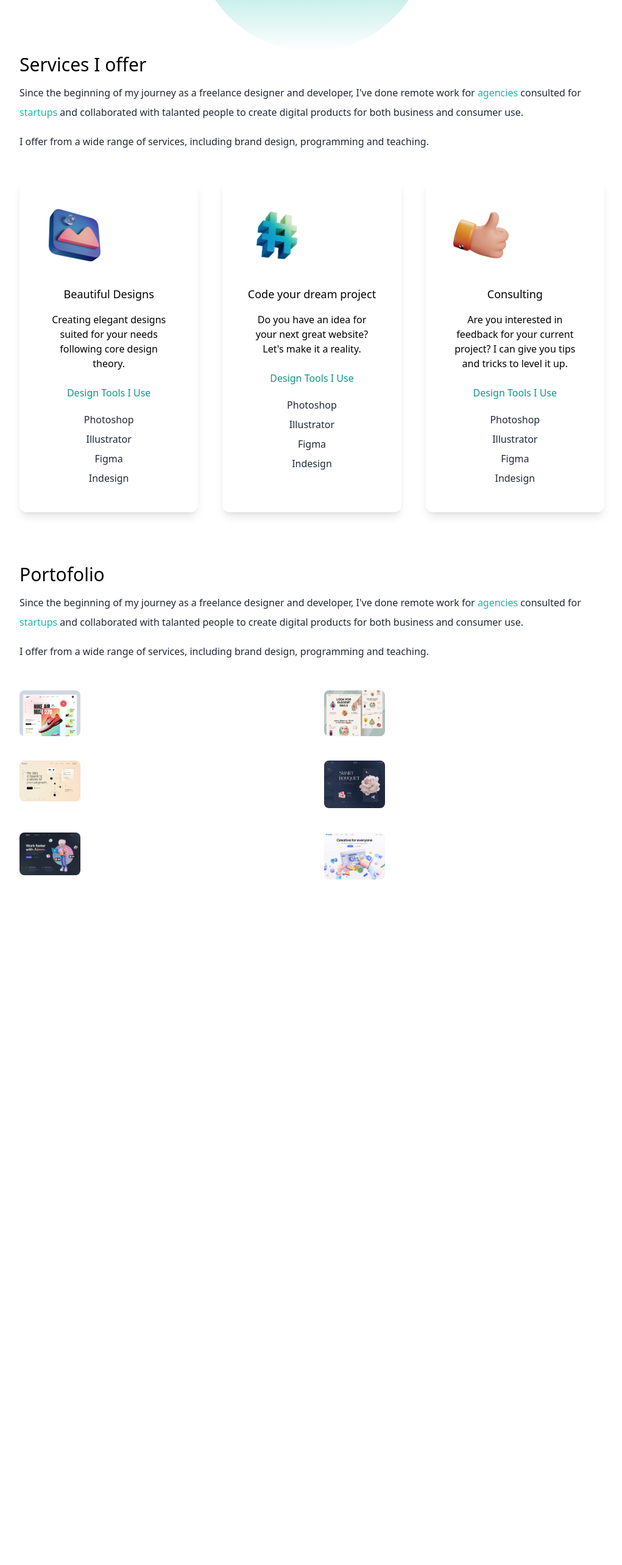
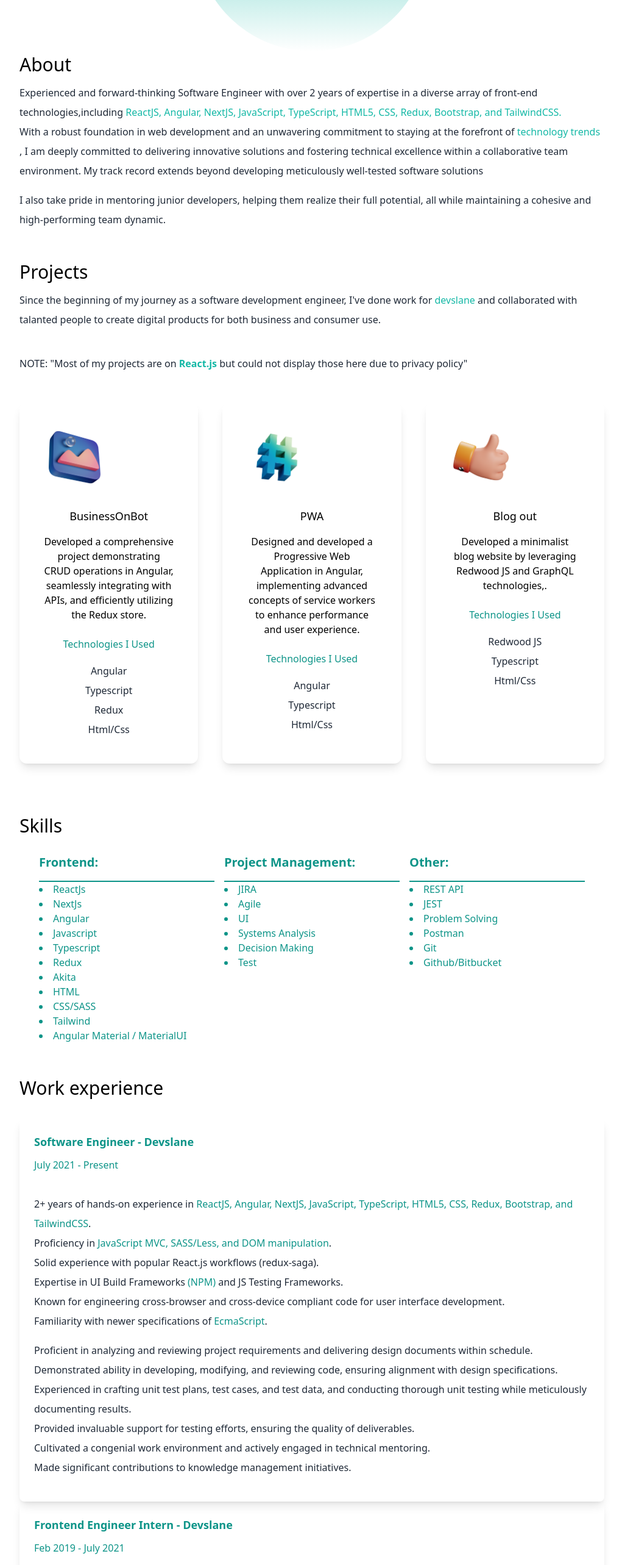
Before and after one commit to arshahmad/My-portfolio, a React (Create React App) app: page / in a window 1280 px wide. Shown: the part 940-3506 px from the top of the page at 61% size, without its empty margins (128-1149 px from the left). Before the commit the page ends 2462 px from the top, so only its background shows below. Built offline with nearby package versions, Linux system fonts and the light colour scheme.

Commit message:
more sections added

```diff
--- a/src/App.tsx
+++ b/src/App.tsx
@@ -1,9 +1,9 @@
-import React, {useState} from 'react';
-import "../src/index.css"
+import React, { useState } from "react";
+import "../src/index.css";
 import { BsFillMoonStarsFill } from "react-icons/bs";
 import { AiFillTwitterCircle, AiFillLinkedin } from "react-icons/ai";
-import logo from './logo.svg';
-import './App.css';
+import logo from "./logo.svg";
+import "./App.css";
 
 function App() {
   const [darkMode, setDarkMode] = useState<boolean>(false);
@@ -47,88 +47,96 @@ function App() {
             <AiFillLinkedin />
           </div>
           <div className="relative bg-gradient-to-b from-teal-500 rounded-full w-80 h-80 md:w-96 md:h-96 mt-20 mx-auto overflow-hidden">
-              <img src={"/dev-ed-wave.png"} alt="Img"/>
+            <img src={"/dev-ed-wave.png"} alt="Img" />
           </div>
         </section>
         <section>
           <div>
-              <h3 className="text-3xl py-1 dark:text-white">Services I offer </h3>
+            <h3 className="text-3xl py-1 dark:text-white">About </h3>
             <p className="text-md py-2 leading-8 text-gray-800 dark:text-gray-200">
-                Since the beginning of my journey as a freelance designer and
-                developer, I've done remote work for
-                <span className="text-teal-500"> agencies </span>
-                consulted for <span className="text-teal-500">startups </span>
+              Experienced and forward-thinking Software Engineer with over 2
+              years of expertise in a diverse array of front-end
+              technologies,including
+              <span className="text-teal-500">
+                {" "}
+                ReactJS, Angular, NextJS, JavaScript, TypeScript, HTML5, CSS,
+                Redux, Bootstrap, and TailwindCSS.
+              </span>
+              <br />
+              With a robust foundation in web development and an unwavering
+              commitment to staying at the forefront of
+              <span className="text-teal-500"> technology trends </span>, I am
+              deeply committed to delivering innovative solutions and fostering
+              technical excellence within a collaborative team environment. My
+              track record extends beyond developing meticulously well-tested
+              software solutions
+            </p>
+            <p className="text-md py-2 leading-8 text-gray-800 dark:text-gray-200">
+              I also take pride in mentoring junior developers, helping them
+              realize their full potential, all while maintaining a cohesive and
+              high-performing team dynamic.
+            </p>{" "}
+          </div>
+        </section>
+        <section className="py-10">
+          <div>
+            <h3 className="text-3xl py-1 dark:text-white ">Projects</h3>
+            <p className="text-md py-2 leading-8 text-gray-800 dark:text-gray-200">
+              Since the beginning of my journey as a software development
+              engineer, I've done work for
+              <span className="text-teal-500"> devslane </span>
               and collaborated with talanted people to create digital products
               for both business and consumer use.
             </p>
+            <br />
             <p className="text-md py-2 leading-8 text-gray-800 dark:text-gray-200">
-                I offer from a wide range of services, including brand design,
-                programming and teaching.
-              </p>{" "}
+              NOTE: "Most of my projects are on{" "}
+              <b className="text-teal-500">React.js</b> but could not display
+              those here due to privacy policy"
+            </p>
           </div>
           <div className="lg:flex gap-10">
             <div className="text-center shadow-lg p-10 rounded-xl my-10  dark:bg-white flex-1">
               <img src={"/design.png"} width={100} height={100} alt="img" />
-                <h3 className="text-lg font-medium pt-8 pb-2  ">
-                  Beautiful Designs
-                </h3>
+              <h3 className="text-lg font-medium pt-8 pb-2  ">BusinessOnBot</h3>
               <p className="py-2">
-                  Creating elegant designs suited for your needs following core
-                  design theory.
+                Developed a comprehensive project demonstrating CRUD operations
+                in Angular, seamlessly integrating with APIs, and efficiently
+                utilizing the Redux store.
               </p>
-                <h4 className="py-4 text-teal-600">Design Tools I Use</h4>
-                <p className="text-gray-800 py-1">Photoshop</p>
-                <p className="text-gray-800 py-1">Illustrator</p>
-                <p className="text-gray-800 py-1">Figma</p>
-                <p className="text-gray-800 py-1">Indesign</p>
+              <h4 className="py-4 text-teal-600">Technologies I Used</h4>
+              <p className="text-gray-800 py-1">Angular</p>
+              <p className="text-gray-800 py-1">Typescript</p>
+              <p className="text-gray-800 py-1">Redux</p>
+              <p className="text-gray-800 py-1">Html/Css</p>
             </div>
             <div className="text-center shadow-lg p-10 rounded-xl my-10 dark:bg-white flex-1">
               <img src={"/code.png"} width={100} height={100} alt="img" />
-                <h3 className="text-lg font-medium pt-8 pb-2 ">
-                  Code your dream project
-                </h3>
+              <h3 className="text-lg font-medium pt-8 pb-2 ">PWA</h3>
               <p className="py-2">
-                  Do you have an idea for your next great website? Let's make it a
-                  reality.
+                Designed and developed a Progressive Web Application in Angular,
+                implementing advanced concepts of service workers to enhance
+                performance and user experience.
               </p>
-                <h4 className="py-4 text-teal-600">Design Tools I Use</h4>
-                <p className="text-gray-800 py-1">Photoshop</p>
-                <p className="text-gray-800 py-1">Illustrator</p>
-                <p className="text-gray-800 py-1">Figma</p>
-                <p className="text-gray-800 py-1">Indesign</p>
+              <h4 className="py-4 text-teal-600">Technologies I Used</h4>
+              <p className="text-gray-800 py-1">Angular</p>
+              <p className="text-gray-800 py-1">Typescript</p>
+              <p className="text-gray-800 py-1">Html/Css</p>
             </div>
             <div className="text-center shadow-lg p-10 rounded-xl my-10 dark:bg-white flex-1">
               <img src={"/consulting.png"} width={100} height={100} alt="img" />
-                <h3 className="text-lg font-medium pt-8 pb-2 ">Consulting</h3>
+              <h3 className="text-lg font-medium pt-8 pb-2 ">Blog out</h3>
               <p className="py-2">
-                  Are you interested in feedback for your current project? I can
-                  give you tips and tricks to level it up.
+                Developed a minimalist blog website by leveraging Redwood JS and
+                GraphQL technologies,.
               </p>
-                <h4 className="py-4 text-teal-600">Design Tools I Use</h4>
-                <p className="text-gray-800 py-1">Photoshop</p>
-                <p className="text-gray-800 py-1">Illustrator</p>
-                <p className="text-gray-800 py-1">Figma</p>
-                <p className="text-gray-800 py-1">Indesign</p>
+              <h4 className="py-4 text-teal-600">Technologies I Used</h4>
+              <p className="text-gray-800 py-1">Redwood JS</p>
+              <p className="text-gray-800 py-1">Typescript</p>
+              <p className="text-gray-800 py-1">Html/Css</p>
             </div>
           </div>
-          </section>
-          <section className="py-10">
-            <div>
-              <h3 className="text-3xl py-1 dark:text-white ">Portofolio</h3>
-              <p className="text-md py-2 leading-8 text-gray-800 dark:text-gray-200">
-                Since the beginning of my journey as a freelance designer and
-                developer, I've done remote work for
-                <span className="text-teal-500"> agencies </span>
-                consulted for <span className="text-teal-500">startups </span>
-                and collaborated with talanted people to create digital products
-                for both business and consumer use.
-              </p>
-              <p className="text-md py-2 leading-8 text-gray-800 dark:text-gray-200">
-                I offer from a wide range of services, including brand design,
-                programming and teaching.
-              </p>
-            </div>
-            <div className="flex flex-col gap-10 py-10 lg:flex-row lg:flex-wrap">
+          {/* <div className="flex flex-col gap-10 py-10 lg:flex-row lg:flex-wrap">
             <div className="basis-1/3 flex-1 ">
               <img
                 className="rounded-lg object-cover"
@@ -183,6 +191,165 @@ function App() {
                 src={"/web6.png"}
               />
             </div>
+          </div> */}
+        </section>
+        <section>
+          <div>
+            <h3 className="text-3xl py-1 dark:text-white">Skills </h3>
+            <div className="py-6 px-8 rounded-lg">
+              <div className="grid grid-cols-3 gap-4">
+                <div className="list-divide divide-teal-600 divide-y-2 text-teal-600">
+                  <h2 className="text-xl font-semibold mb-4">Frontend:</h2>
+                  <ul className="list-disc list-inside dark:text-white">
+                    <li>ReactJs</li>
+                    <li>NextJs</li>
+                    <li>Angular</li>
+                    <li>Javascript</li>
+                    <li>Typescript</li>
+                    <li>Redux</li>
+                    <li>Akita</li>
+                    <li>HTML</li>
+                    <li>CSS/SASS</li>
+                    <li>Tailwind</li>
+                    <li>Angular Material / MaterialUI</li>
+                  </ul>
+                </div>
+                <div className="list-divide divide-teal-600 divide-y-2 text-teal-600">
+                  <h2 className="text-xl font-semibold mb-4">
+                    Project Management:
+                  </h2>
+                  <ul className="list-disc list-inside dark:text-white">
+                    <li>JIRA</li>
+                    <li>Agile</li>
+                    <li>UI</li>
+                    <li>Systems Analysis</li>
+                    <li>Decision Making</li>
+                    <li>Test</li>
+                  </ul>
+                </div>
+                <div className="list-divide divide-teal-600 divide-y-2 text-teal-600">
+                  <h2 className="text-xl font-semibold mb-4">Other:</h2>
+                  <ul className="list-disc list-inside dark:text-white">
+                    <li>REST API</li>
+                    <li>JEST</li>
+                    <li>Problem Solving</li>
+                    <li>Postman</li>
+                    <li>Git</li>
+                    <li>Github/Bitbucket</li>
+                  </ul>
+                </div>
+              </div>
+            </div>
+          </div>
+        </section>
+        <section>
+          <div>
+            <h3 className="text-3xl py-8 dark:text-white">Work experience </h3>
+            <div className="p-6 rounded-lg text-white shadow-lg">
+              <div className="mb-6">
+                <p className="text-lg font-semibold text-teal-600">
+                  Software Engineer - Devslane
+                </p>
+                <p className="text-md text-teal-600 py-2 leading-8 ">
+                  July 2021 - Present
+                </p>
+              </div>
+              <div className="mb-4">
+                <p className="text-md leading-8 text-gray-800 dark:text-gray-200">
+                  2+ years of hands-on experience in{" "}
+                  <span className="text-teal-600">
+                    ReactJS, Angular, NextJS, JavaScript, TypeScript, HTML5,
+                    CSS, Redux, Bootstrap, and TailwindCSS
+                  </span>
+                  .
+                </p>
+                <p className="text-md leading-8 text-gray-800 dark:text-gray-200">
+                  Proficiency in{" "}
+                  <span className="text-teal-600">
+                    JavaScript MVC, SASS/Less, and DOM manipulation
+                  </span>
+                  .
+                </p>
+                <p className="text-md leading-8 text-gray-800 dark:text-gray-200">
+                  Solid experience with popular React.js workflows (redux-saga).
+                </p>
+                <p className="text-md leading-8 text-gray-800 dark:text-gray-200">
+                  Expertise in UI Build Frameworks{" "}
+                  <span className="text-teal-600">(NPM)</span> and JS Testing
+                  Frameworks.
+                </p>
+                <p className="text-md leading-8 text-gray-800 dark:text-gray-200">
+                  Known for engineering cross-browser and cross-device compliant
+                  code for user interface development.
+                </p>
+                <p className="text-md leading-8 text-gray-800 dark:text-gray-200">
+                  Familiarity with newer specifications of{" "}
+                  <span className="text-teal-600">EcmaScript</span>.
+                </p>
+              </div>
+              <div className="mb-4">
+                <p className="text-md leading-8 text-gray-800 dark:text-gray-200">
+                  Proficient in analyzing and reviewing project requirements and
+                  delivering design documents within schedule.
+                </p>
+                <p className="text-md leading-8 text-gray-800 dark:text-gray-200">
+                  Demonstrated ability in developing, modifying, and reviewing
+                  code, ensuring alignment with design specifications.
+                </p>
+                <p className="text-md leading-8 text-gray-800 dark:text-gray-200">
+                  Experienced in crafting unit test plans, test cases, and test
+                  data, and conducting thorough unit testing while meticulously
+                  documenting results.
+                </p>
+                <p className="text-md leading-8 text-gray-800 dark:text-gray-200">
+                  Provided invaluable support for testing efforts, ensuring the
+                  quality of deliverables.
+                </p>
+                <p className="text-md leading-8 text-gray-800 dark:text-gray-200">
+                  Cultivated a congenial work environment and actively engaged
+                  in technical mentoring.
+                </p>
+                <p className="text-md leading-8 text-gray-800 dark:text-gray-200">
+                  Made significant contributions to knowledge management
+                  initiatives.
+                </p>
+              </div>
+            </div>
+            <div className="p-6 rounded-lg text-white shadow-lg">
+              <div className="mb-6">
+                <p className="text-lg font-semibold text-teal-600">
+                  Frontend Engineer Intern - Devslane
+                </p>
+                <p className="text-md text-teal-600 py-2 leading-8 ">
+                  Feb 2019 - July 2021
+                </p>
+              </div>
+              <div className="mb-4">
+                <p className="text-md leading-8 text-gray-800 dark:text-gray-200">
+                  Played a key role in building E2E frontend applications.
+                </p>
+                <p className="text-md leading-8 text-gray-800 dark:text-gray-200">
+                  Integrated multiple APIs and third-party APIs in frontend
+                  applications .
+                </p>
+                <p className="text-md leading-8 text-gray-800 dark:text-gray-200">
+                  Made UI that matched to the given mockups exactly{" "}
+                </p>
+                <p className="text-md leading-8 text-gray-800 dark:text-gray-200">
+                  Worked on an Erosion control system, which records multiple
+                  type of inspections and made the application PWA using service
+                  workers.
+                </p>
+                <p className="text-md leading-8 text-gray-800 dark:text-gray-200">
+                  Worked on ERP project of the company, added features such as
+                  adding removing and updating of employed, projects etc.
+                </p>
+                <p className="text-md leading-8 text-gray-800 dark:text-gray-200">
+                  Familiarity with newer specifications of{" "}
+                  <span className="text-teal-600">EcmaScript</span>.
+                </p>
+              </div>
+            </div>
           </div>
         </section>
       </main>
```
Lines whose indentation alone changed are shown as unchanged.
